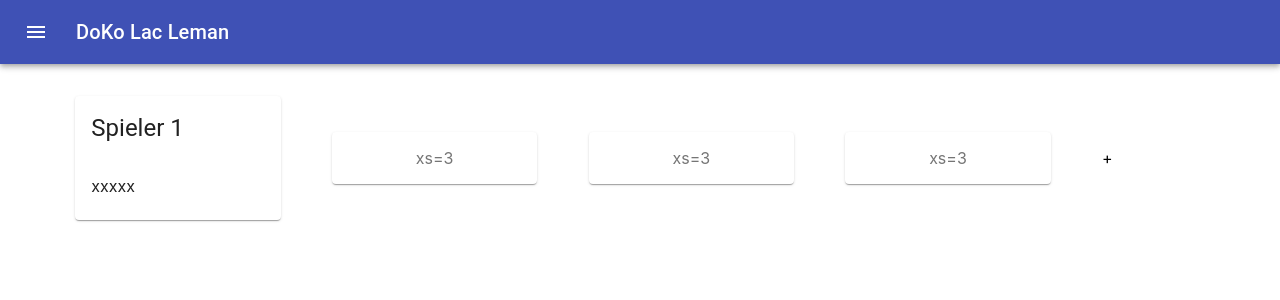
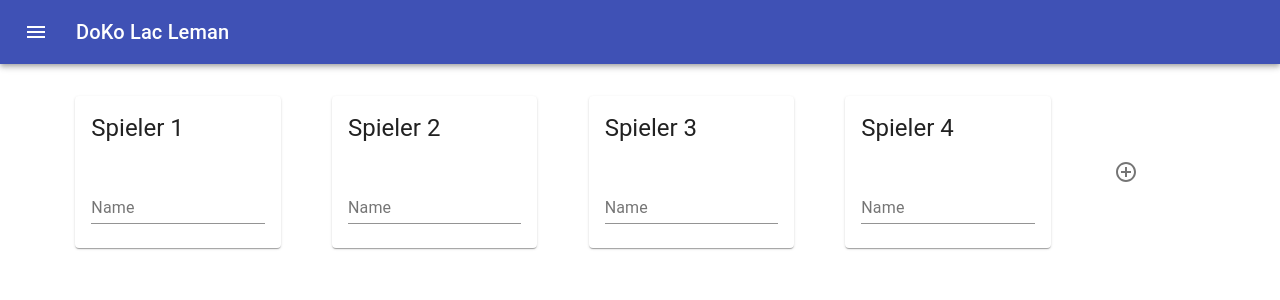
Before and after one commit to druxx/doko, a React (Create React App) app: page /#/players in a window 1280 px wide. Shown: the top 300 px of the page. Built offline with nearby package versions, Linux system fonts and the light colour scheme.

Commit message:
snapshot

```diff
--- a/package.json
+++ b/package.json
@@ -10,8 +10,10 @@
     "@testing-library/user-event": "^7.1.2",
     "react": "^16.13.1",
     "react-dom": "^16.13.1",
+    "react-redux": "^7.2.1",
     "react-router-dom": "^5.2.0",
-    "react-scripts": "3.4.3"
+    "react-scripts": "3.4.3",
+    "redux": "^4.0.5"
   },
   "scripts": {
     "start": "react-scripts start",
--- a/src/App.js
+++ b/src/App.js
@@ -1,4 +1,4 @@
-import React, { useState } from 'react';
+import React from 'react';
 import { HashRouter, Switch, Route } from 'react-router-dom';
 import Routes from './Routes'
 import NavigationBar from './NavigationBar';
--- a/src/NavigationBar.js
+++ b/src/NavigationBar.js
@@ -45,8 +45,8 @@ class NavigationBar extends Component {
   activeRoute = (routeName) => {
     return this.props.location.pathname === routeName ? true : false;
   }
+
   render() {
-
     const { classes } = this.props;
 
     return (
--- a/src/Routes.js
+++ b/src/Routes.js
@@ -1,6 +1,6 @@
 import Home from './components/Home';
 import SessionsTable from './components/SessionsTable'
-import Players from './components/Players'
+import StyledPlayers from './components/Players'
 import GamesTable from './components/GamesTable'
 
   const Routes = [
@@ -17,7 +17,7 @@ import GamesTable from './components/GamesTable'
     {
       path: '/players',
       sidebarName: 'Spieler',
-      component: Players
+      component: StyledPlayers
     },
     {
         path: '/games',
--- a/src/components/Players.js
+++ b/src/components/Players.js
@@ -1,5 +1,7 @@
 import React, { Component } from 'react';
-import { Container, Grid, Paper, Card, CardHeader, CardContent } from '@material-ui/core';
+import { connect } from "react-redux";
+import { Container, Grid, Card, CardHeader, CardContent, TextField, IconButton } from '@material-ui/core';
+import AddCircleOutlineOutlinedIcon from '@material-ui/icons/AddCircleOutlineOutlined';
 import { withStyles } from '@material-ui/core/styles';
 
 const styles = theme => ({
@@ -22,11 +24,17 @@ const styles = theme => ({
     }
 })
 
+
+const mapStateToProps = state => {
+    const { players } = state || {};
+    return {players};
+}
+
 class Players extends Component {
 
+
     render() {
-
-        const { classes } = this.props;
+        const { classes, players } = this.props;
 
         return (
             <div className={classes.content}>
@@ -37,23 +45,26 @@ class Players extends Component {
                     justify="space-evenly"
                     alignItems="center"
                 >
-                    <Grid item xs={2}>
-                        <Card>
-                            <CardHeader title='Spieler 1' />
-                            <CardContent>xxxxx</CardContent>
-                        </Card>
-                    </Grid>
-                    <Grid item xs={2}>
-                        <Paper className={classes.paper}>xs=3</Paper>
-                    </Grid>
-                    <Grid item xs={2}>
-                        <Paper className={classes.paper}>xs=3</Paper>
-                    </Grid>
-                    <Grid item xs={2}>
-                        <Paper className={classes.paper}>xs=3</Paper>
-                    </Grid>
+                    {players.map((player,index) => {
+                        const title = 'Spieler ' + (index + 1);
+                        return (
+                            <Grid item xs={2}>
+                                <Card>
+                                    <CardHeader title={title}/>
+                                    <CardContent>
+                                        <TextField
+                                            label='Name'
+                                            defaultValue={player.name}
+                                        />
+                                    </CardContent>
+                                </Card>
+                            </Grid>
+                        );
+                    })}
                     <Grid item xs={1}>
-                        +
+                        <IconButton aria-label="delete">
+                            <AddCircleOutlineOutlinedIcon />
+                        </IconButton>
                     </Grid>
                 </Grid>
               </Container>
@@ -62,4 +73,5 @@ class Players extends Component {
     }
 }
 
-export default withStyles(styles, { withTheme: true })(Players);
+const StyledPlayers = withStyles(styles, { withTheme: true })(Players)
+export default connect(mapStateToProps)(StyledPlayers);
--- a/src/index.js
+++ b/src/index.js
@@ -1,11 +1,15 @@
 import React from 'react';
 import ReactDOM from 'react-dom';
+import { Provider } from "react-redux";
+import store from "./redux/store";
 import './index.css';
 import App from './App';
 import * as serviceWorker from './serviceWorker';
 
 ReactDOM.render(
-    <App />,
+  <Provider store={store}>
+  <App />
+  </Provider>,
   document.getElementById('root')
 );
 
--- /dev/null
+++ b/src/redux/reducers/index.js
@@ -0,0 +1,4 @@
+import { combineReducers } from "redux";
+import playersReducer from './playersReducer'
+
+export default combineReducers({ playersReducer });
--- /dev/null
+++ b/src/redux/reducers/playersReducer.js
@@ -0,0 +1,30 @@
+const initialState = {
+    players: Array(4).fill({name:'', points:0, soli:0, rank:0, pos:0})
+  };
+
+  export default function(state = initialState, action) {
+    switch (action.type) {
+      case 'SET_PLAYER_NAMES': {
+        const playerNames = action.payload;
+        let players = state.players;
+        if (playerNames.length > state.players.length) {
+            players = [];
+            playerNames.forEach(player => {
+                players.push({name: player});
+            });
+        } else {
+            players.forEach( (player,index) => {
+                player.name = playerNames[index];
+            });
+        }
+
+        return {
+          ...state,
+          players: players
+        };
+      }
+
+      default:
+        return state;
+    }
+  }
--- /dev/null
+++ b/src/redux/store.js
@@ -0,0 +1,5 @@
+import { createStore } from "redux";
+import rootReducer from "./reducers";
+import playersReducer from './reducers/playersReducer'
+
+export default createStore(playersReducer);
```
